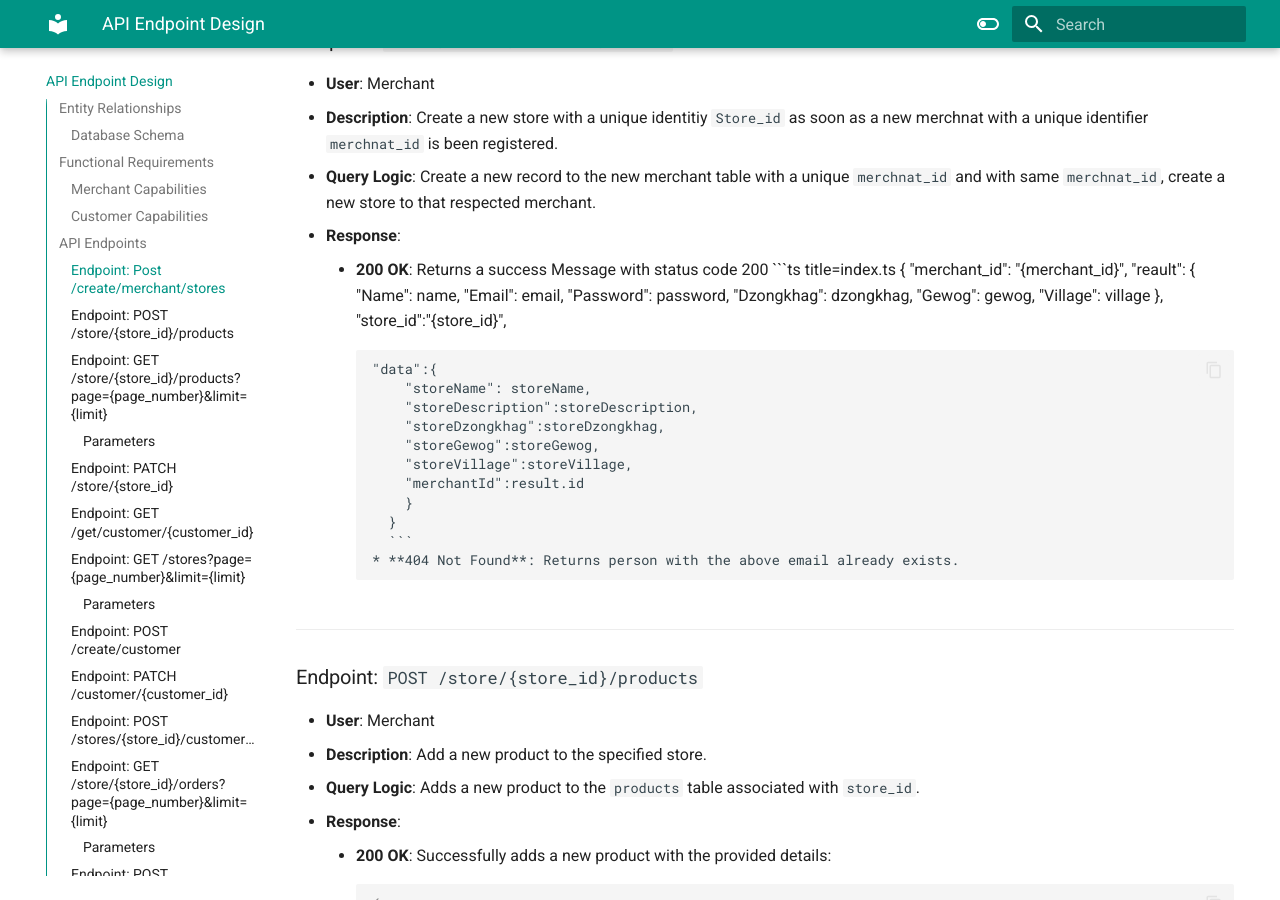
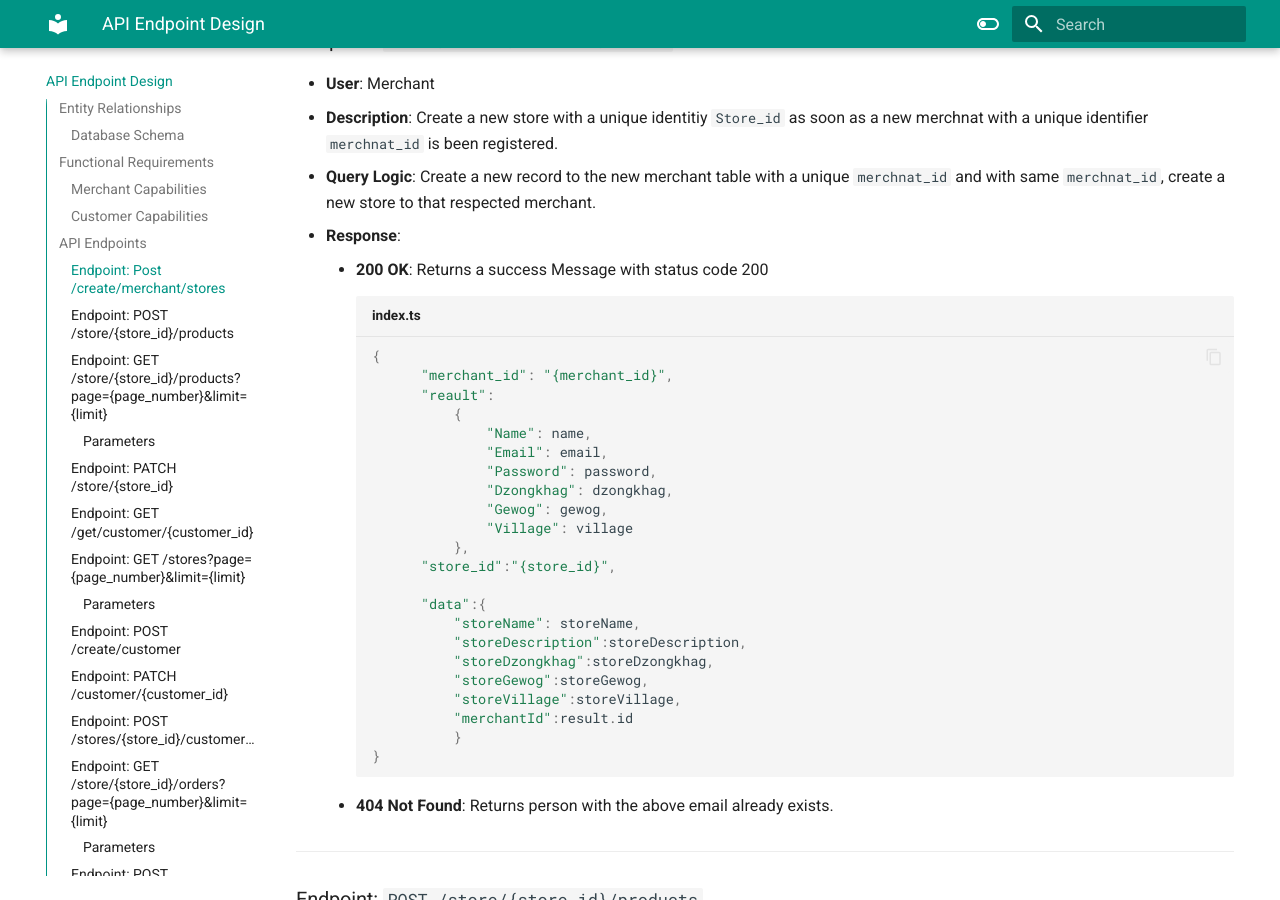
Before and after one commit to CR-CGyeltshen/GrowthDiary, an MkDocs documentation site: the page built from docs/API-endpoint-design.md, in a window 1280 px wide and 900 px high, scrolled down 1437 px. Built offline with MkDocs 1.6.1 and Material for MkDocs 9.7.7, drawn with Linux system fonts in a browser that asks for light colours.

Commit message:
try code placeholder

````diff
--- a/docs/API-endpoint-design.md
+++ b/docs/API-endpoint-design.md
@@ -50,7 +50,7 @@ tags: [CAP]
 * **Query Logic**: Create a new record to the new merchant table with a unique `merchnat_id` and with same `merchnat_id`, create a new store to that respected merchant.
 * **Response**:
     * **200 OK**: Returns a success Message with status code 200
-      ```ts title=index.ts
+      ```ts title="index.ts"
       {
             "merchant_id": "{merchant_id}",
             "reault":
````
